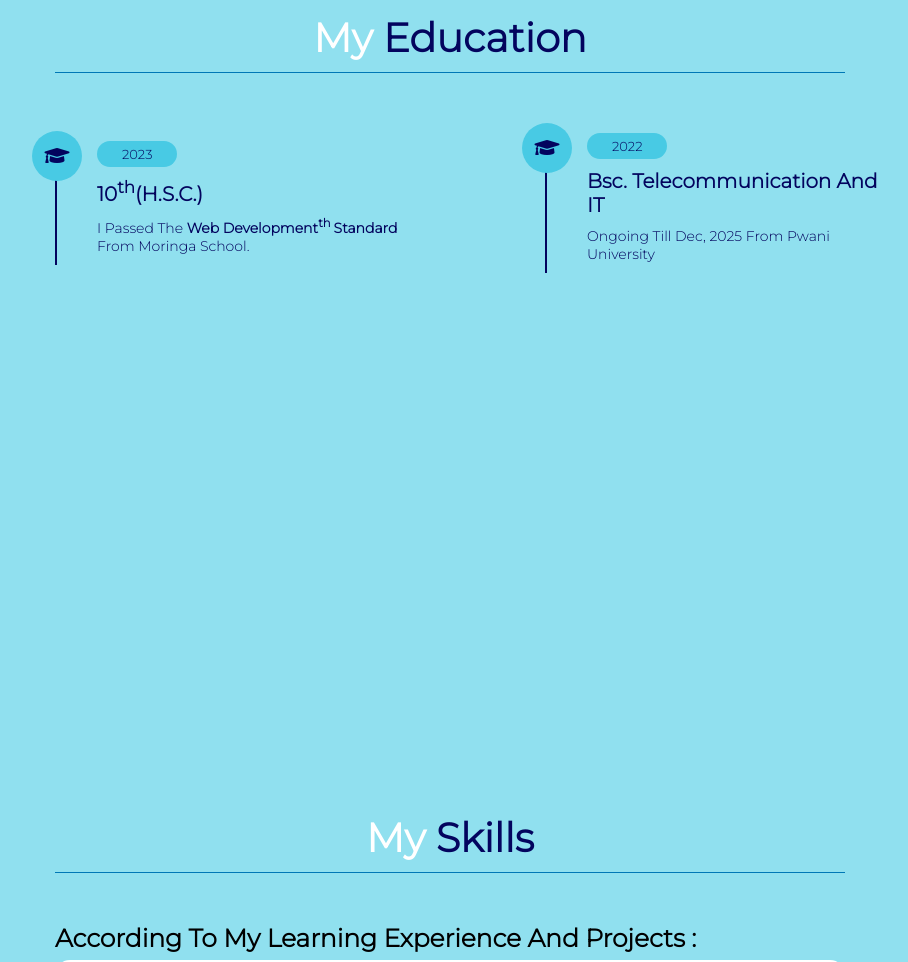
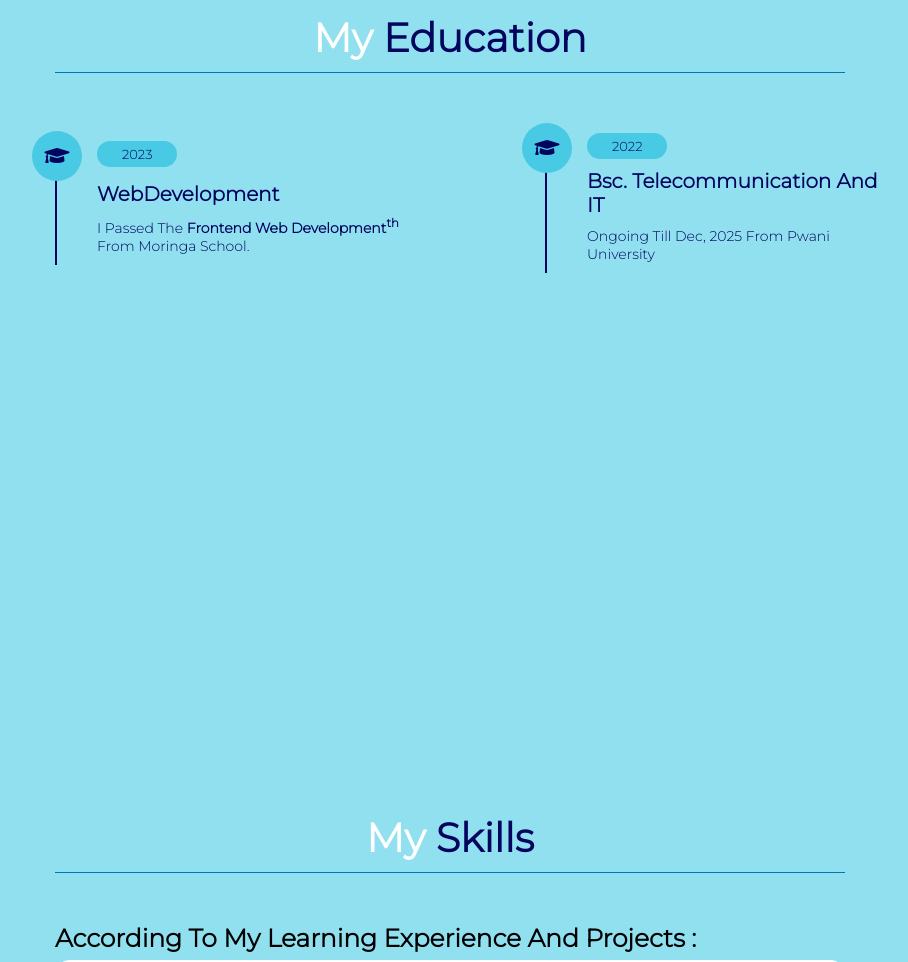
Before and after one commit to titoritzy/porty2, a plain HTML site: page index.html in a window 1280 px wide. Shown: the part 1607-2569 px from the top of the page, without its empty margins (365-1273 px from the left). Drawn offline with nearby package versions, Linux system fonts and the light colour scheme.

Commit message:
Update index.html

```diff
--- a/index.html
+++ b/index.html
@@ -86,8 +86,8 @@
     <div class="box">
        <i class="fa fa-graduation-cap"></i>
        <span>2023</span>
-       <h3>10<sup>th</sup>(H.S.C.)</h3>
-       <p>I passed the <b>Web Development<sup>th </sup>standard</b> from Moringa School.</p>
+       <h3>Web<sup></sup>Development</h3>
+       <p>I passed the <b> Frontend Web Development<sup>th </sup></b> from Moringa School.</p>
     </div>
 
     <div class="box">
```
